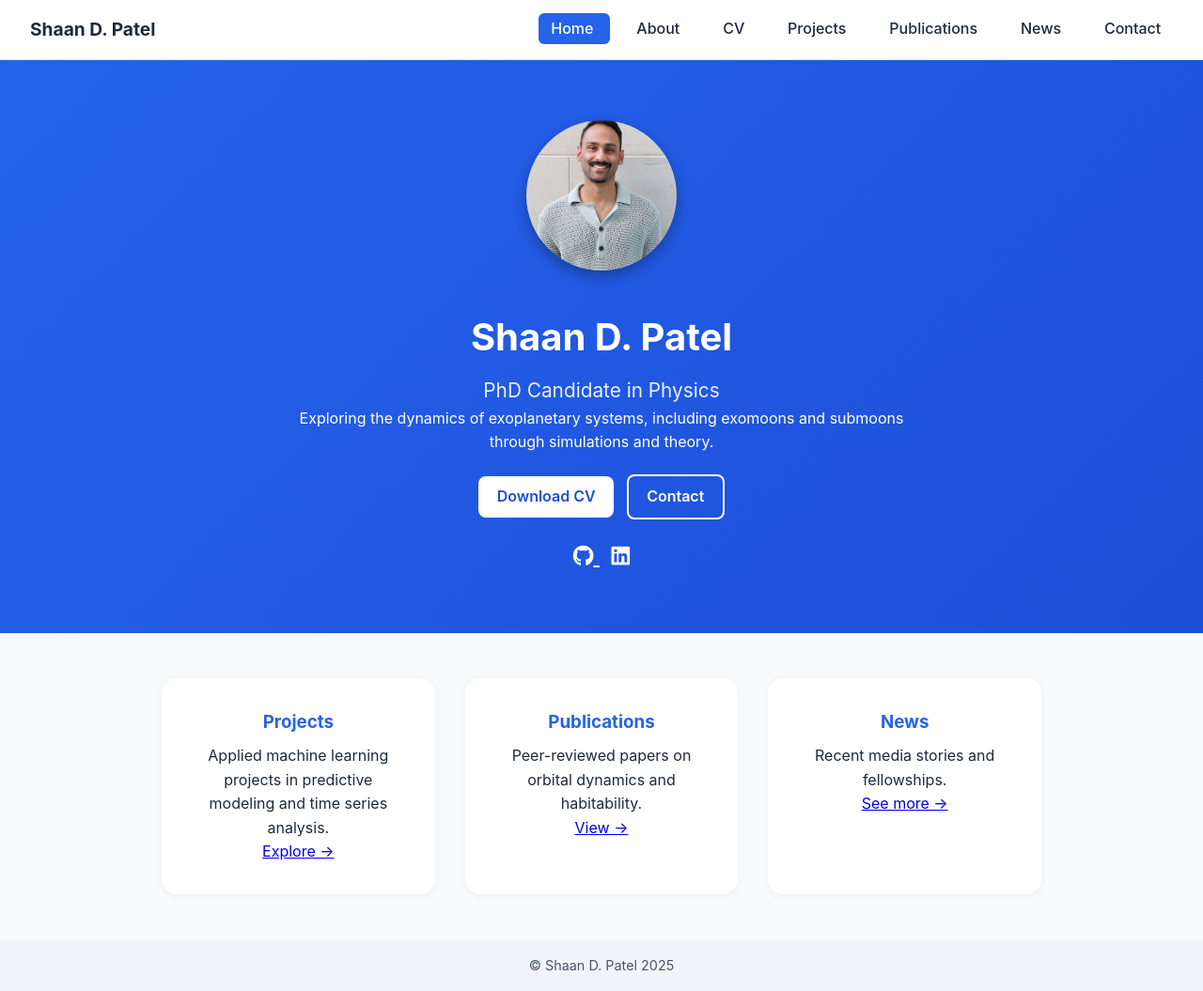
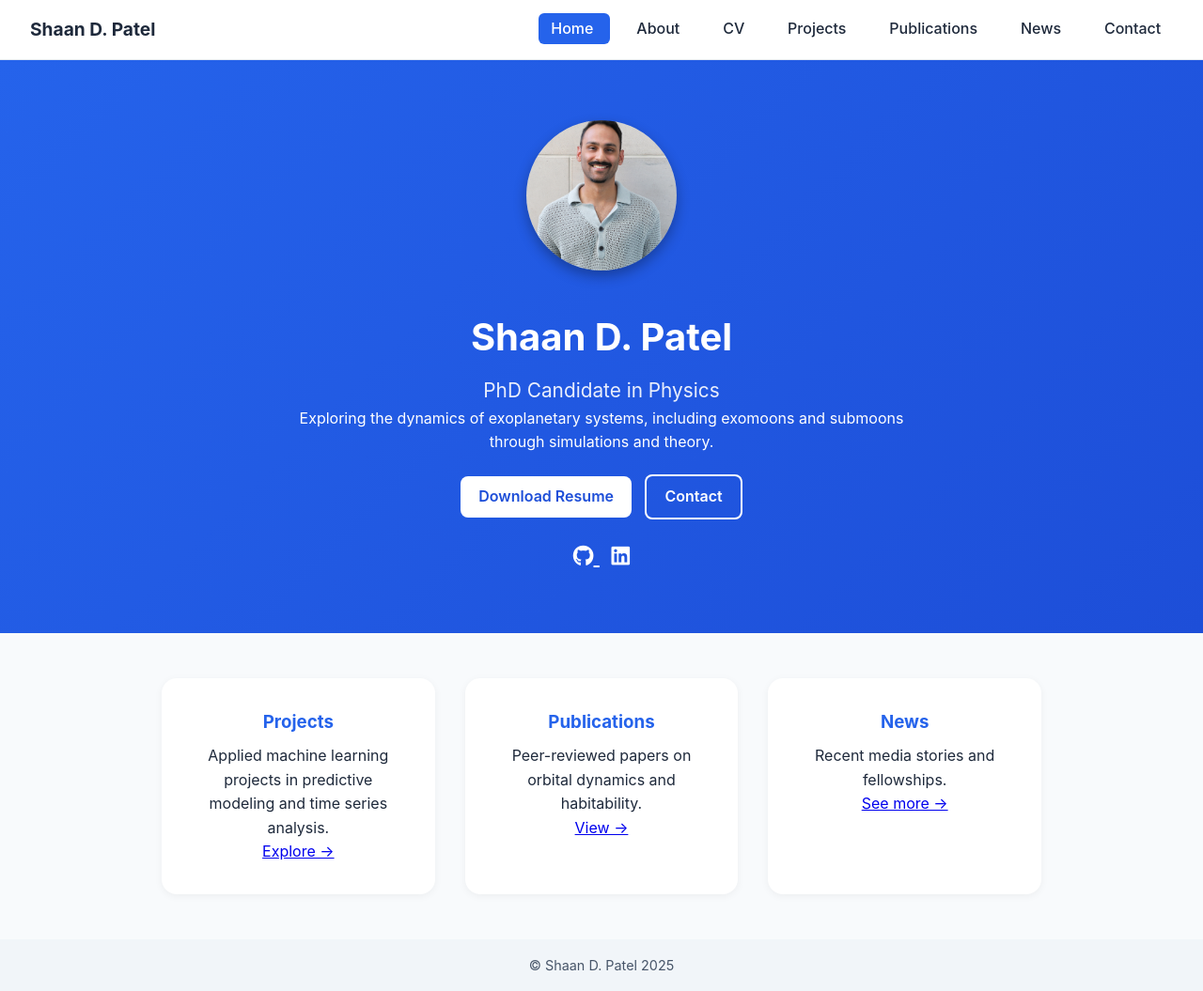
Before and after one commit to shaandpatel/shaandpatel.github.io, a Jekyll site: the page built from index.md, in a window 1280 px wide and 1055 px high. Shown: the whole window at 94% size. Built offline with Jekyll 4.4.1, drawn with Linux system fonts in a browser that asks for light colours.

Commit message:
Update index.md

```diff
--- a/index.md
+++ b/index.md
@@ -10,7 +10,7 @@ title: "Home"
     <h2>PhD Candidate in Physics</h2>
     <p>Exploring the dynamics of exoplanetary systems, including exomoons and submoons through simulations and theory.</p>
     <div class="hero-buttons">
-      <a href="/assets/Resume_2025.pdf" class="btn">Download CV</a>
+      <a href="/assets/Resume_2025b_1page.pdf" class="btn">Download Resume</a>
       <a href="/contact" class="btn-outline">Contact</a>
     </div>
     <div class="socials">
```
